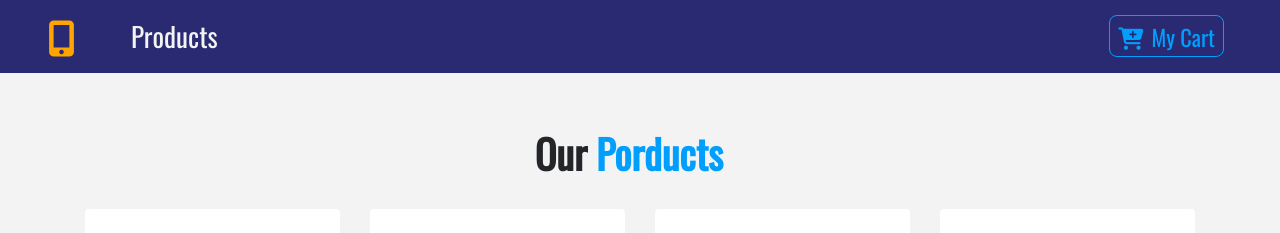
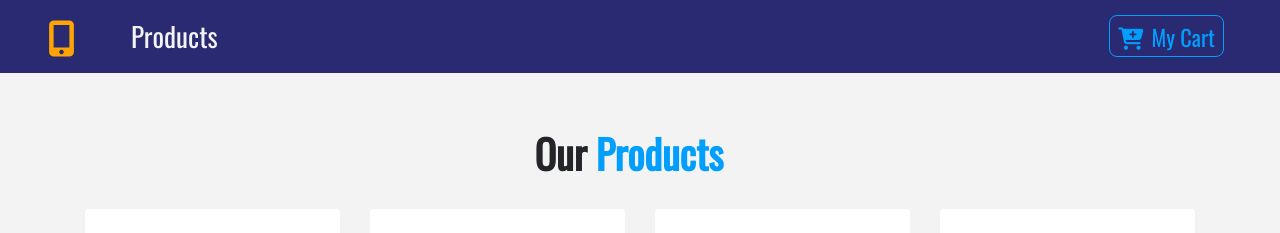
Before and after one commit to Swanhtet-grc/Swan-Store, a React (Create React App) app: page / in a window 1280 px wide. Shown: the top 233 px of the page. Built offline with nearby package versions, Linux system fonts and the light colour scheme.

Commit message:
Update ProductList.js

```diff
--- a/src/components/ProductList.js
+++ b/src/components/ProductList.js
@@ -8,7 +8,7 @@ export default class ProductList extends Component {
       <React.Fragment>
         <div className="py-5">
           <div className="container">
-            <Title name="our" title="porducts" />
+            <Title name="our" title="products" />
             <div className="row">
               <ProductConsumer>
                 {value => {
```
